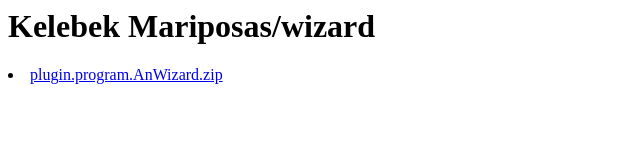
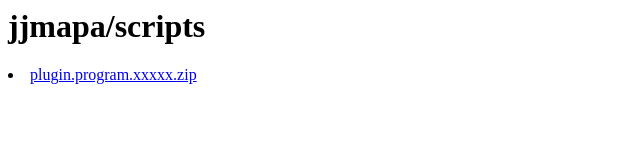
Before and after one commit to jjmapa/jjmapa.github.io, a plain HTML site: page Scripts/index.html in a window 1280 px wide. Shown: the whole page, without its empty margins (0-640 px from the left). Drawn offline with Linux system fonts and the light colour scheme.

Commit message:
Update index.html

```diff
--- a/Scripts/index.html
+++ b/Scripts/index.html
@@ -6,7 +6,7 @@
 
 
 
- <h1>Kelebek Mariposas/wizard</h1>
+ <h1>jjmapa/scripts</h1>
 
 
 
@@ -18,7 +18,7 @@
 
 
 
-  <li><a href="plugin.program.AnWizard.zip">plugin.program.AnWizard.zip</a></li>
+  <li><a href="plugin.program.xxxxx.zip">plugin.program.xxxxx.zip</a></li>
 
 
   </ul>
```
